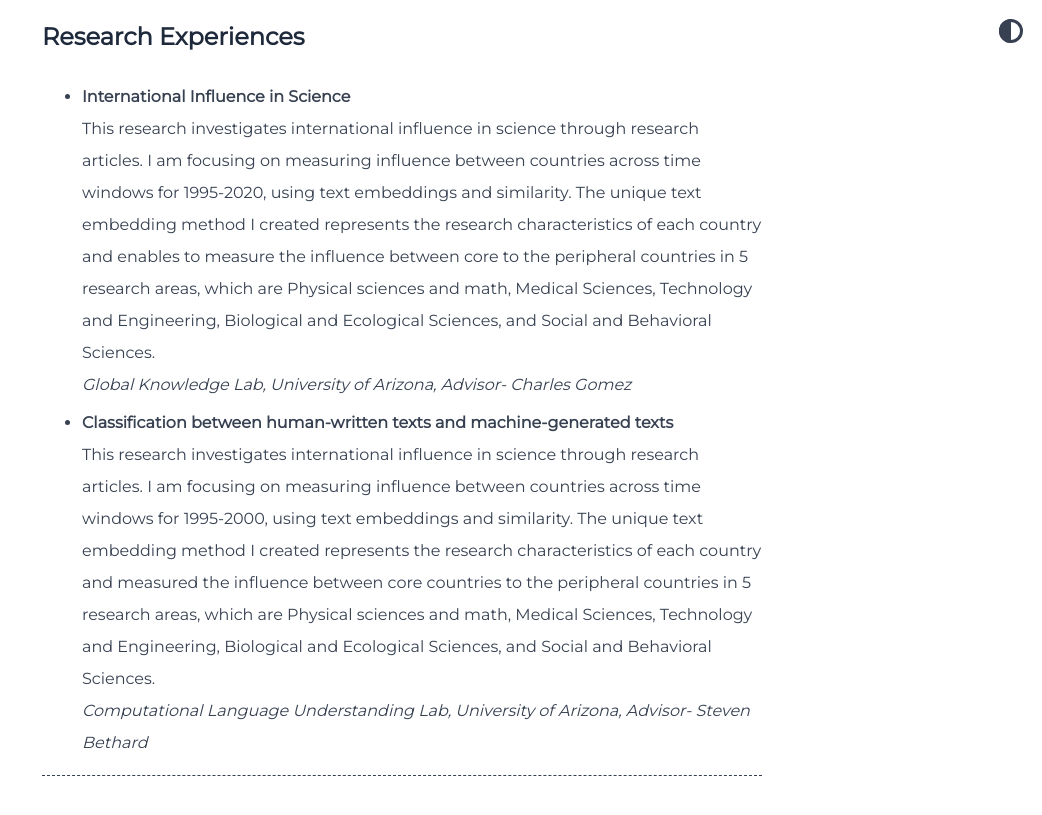
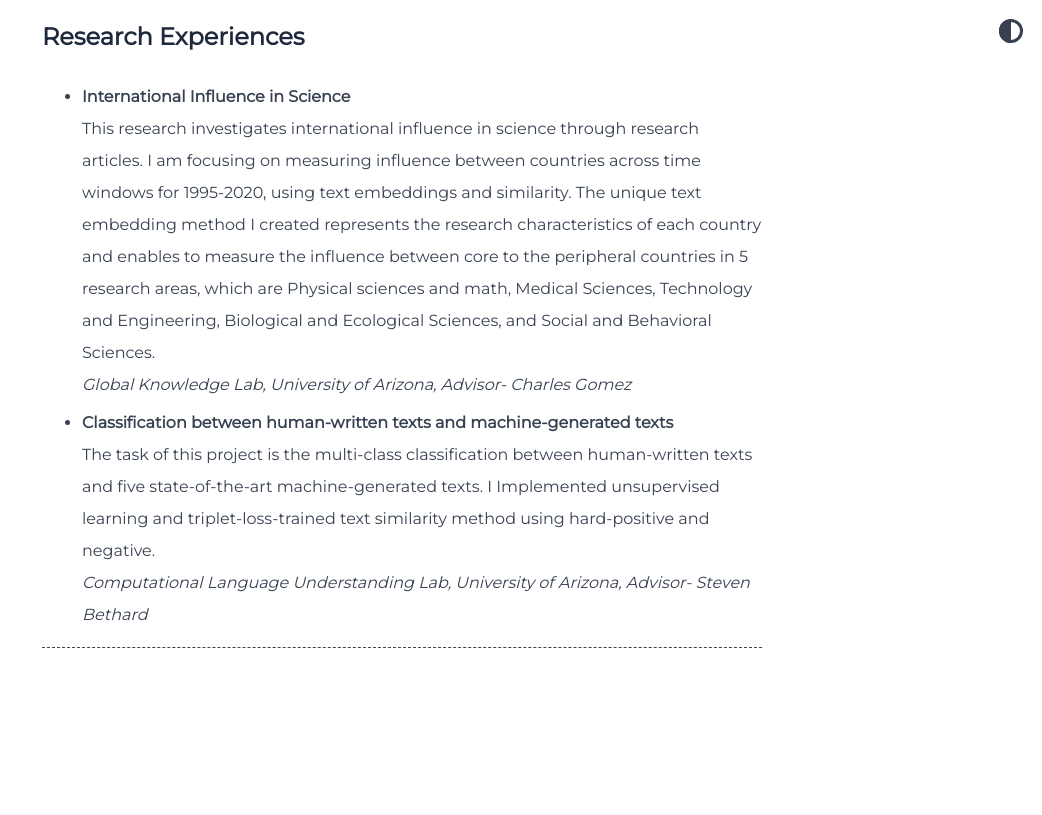
Before and after one commit to yeaeunkwon/yeaeunkwon.github.io, a Jekyll site: the page built from index.md, in a window 1280 px wide and 900 px high, scrolled down 1333 px. Shown: the top 815 px of the window, without its empty margins (238-1280 px from the left). Built offline with Jekyll 4.4.1, drawn with Linux system fonts in a browser that asks for light colours; after the commit the page ends 2105 px from its top, so only the background shows below that.

Commit message:
Update home.yml

```diff
--- a/_data/home.yml
+++ b/_data/home.yml
@@ -30,5 +30,5 @@
     publisher: <i>Global Knowledge Lab, University of Arizona, Advisor- Charles Gomez</i>
   - title: <b>Classification between human-written texts and machine-generated texts</b>
     url: false
-    author: This research investigates international influence in science through research articles. I am focusing on measuring influence between countries across time windows for 1995-2000, using text embeddings and similarity. The unique text embedding method I created represents the research characteristics of each country and measured the influence between core countries to the peripheral countries in 5 research areas, which are Physical sciences and math, Medical Sciences, Technology and Engineering, Biological and Ecological Sciences, and Social and Behavioral Sciences.
+    author: The task of this project is the multi-class classification between human-written texts and five state-of-the-art machine-generated texts. I Implemented unsupervised learning and triplet-loss-trained text similarity method using hard-positive and negative.
     publisher: <i>Computational Language Understanding Lab, University of Arizona, Advisor- Steven Bethard</i>
```
